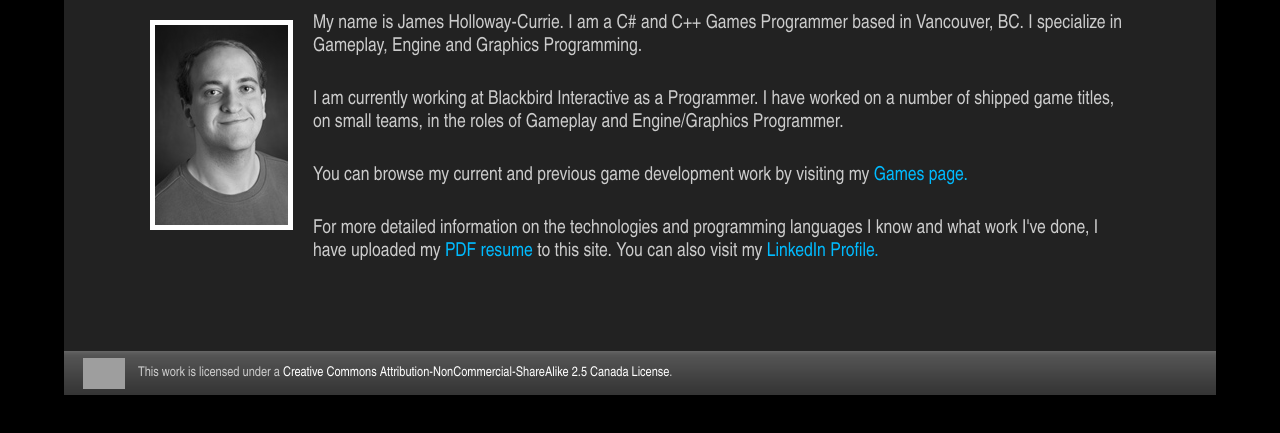
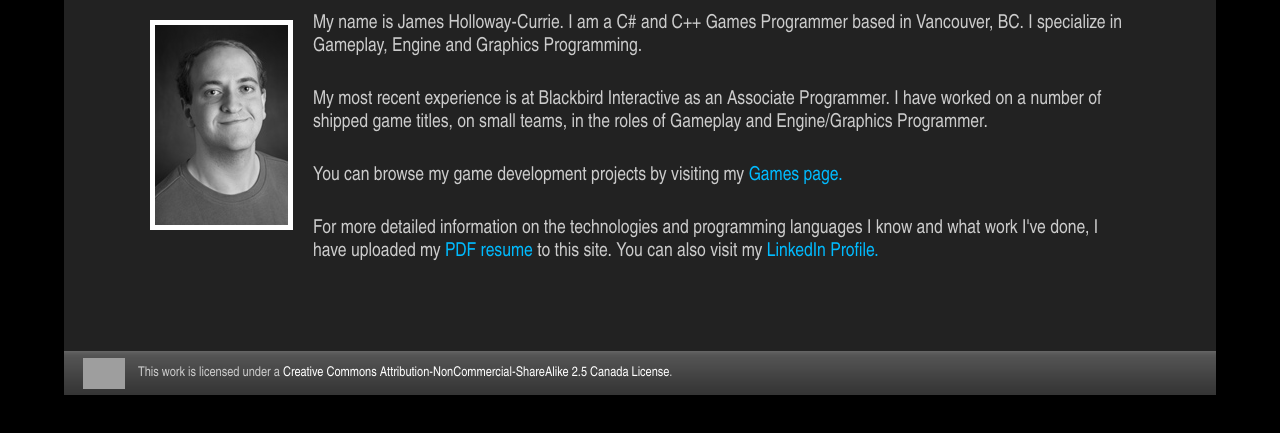
Before and after one commit to JamesHollowayCurrie/JamesHollowayCurrie.github.io, a plain HTML site: page about.html in a window 1280 px wide. Shown: the part 247-680 px from the top of the page. Drawn offline with Linux system fonts and the light colour scheme; grey boxes are pictures that could not be loaded.

Commit message:
Update About page and Resume

```diff
--- a/about.html
+++ b/about.html
@@ -17,9 +17,9 @@
 
 <p class="portfolio"><img class="portfolio" src="Assets/Media/Images/james-holloway-currie.jpg" alt="James Holloway-Currie" title="James Holloway-Currie" id="selfPortrait" style="width: 133px; height: 200px; border: 5px solid white;"/>My name is James Holloway-Currie. I am a C# and C++ Games Programmer based in Vancouver, BC. I specialize in Gameplay, Engine and Graphics Programming.</p>
 
-<p class="portfolio">I am currently working at Blackbird Interactive as a Programmer. I have worked on a number of shipped game titles, on small teams, in the roles of Gameplay and Engine/Graphics Programmer.</p>
+<p class="portfolio">My most recent experience is at Blackbird Interactive as an Associate Programmer. I have worked on a number of shipped game titles, on small teams, in the roles of Gameplay and Engine/Graphics Programmer.</p>
 
-<p class="portfolio">You can browse my current and previous game development work by visiting my <a href="index.php">Games page.</a>
+<p class="portfolio">You can browse my game development projects by visiting my <a href="index.php">Games page.</a>
 
 <p class="portfolio" style="padding-bottom: 3em;">For more detailed information on the technologies and programming languages I know and what work I've done, I have uploaded my <a href="Holloway-Currie,_James_Resume.pdf">PDF resume</a> to this site. You can also visit my <a href="http://www.linkedin.com/pub/james-holloway-currie/89/7b9/760?domainCountryName=&csrfToken=ajax%3A4999612905356199504">LinkedIn Profile.</a></p>
 
```
Also changed, not shown: 1 other file.
